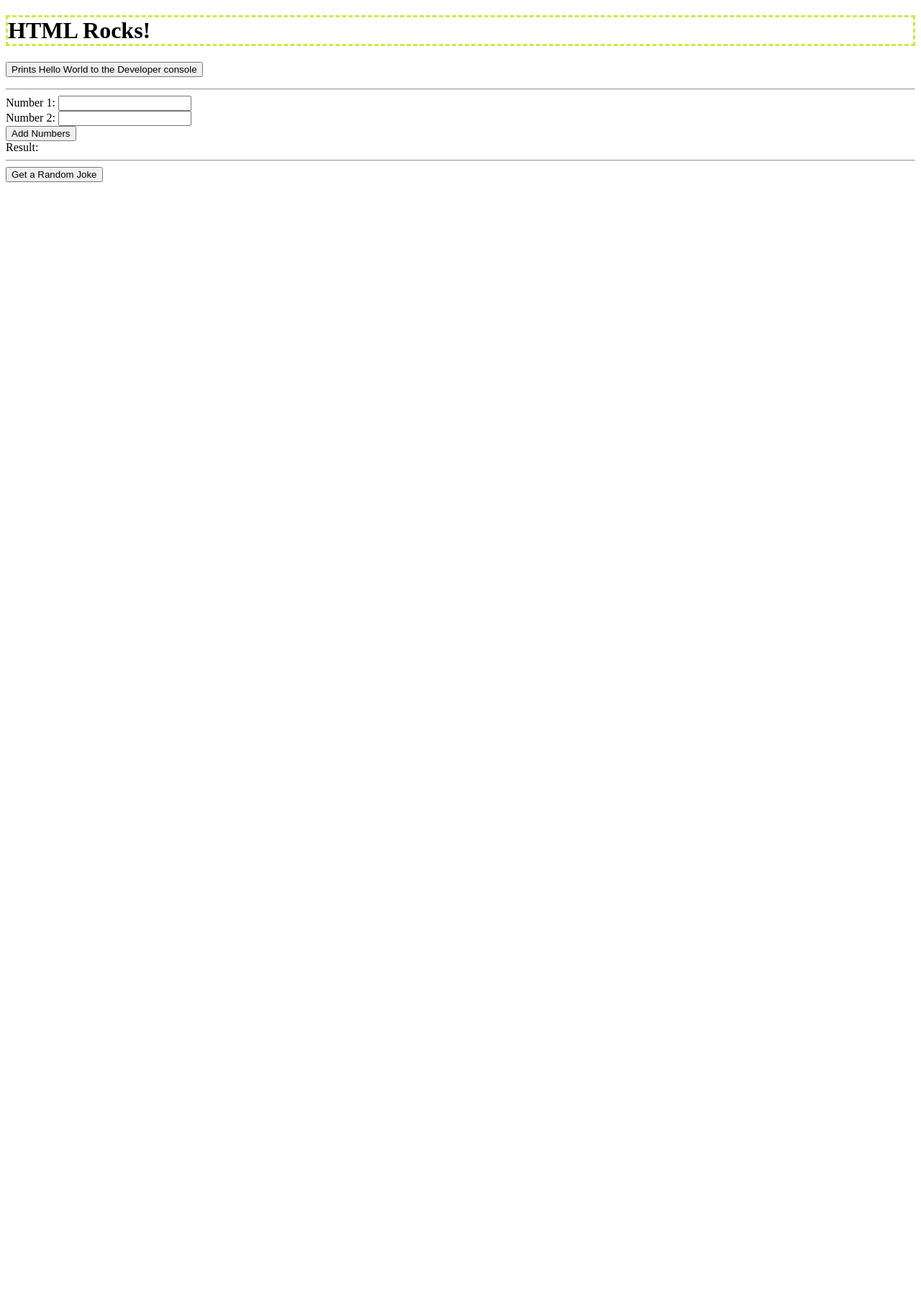
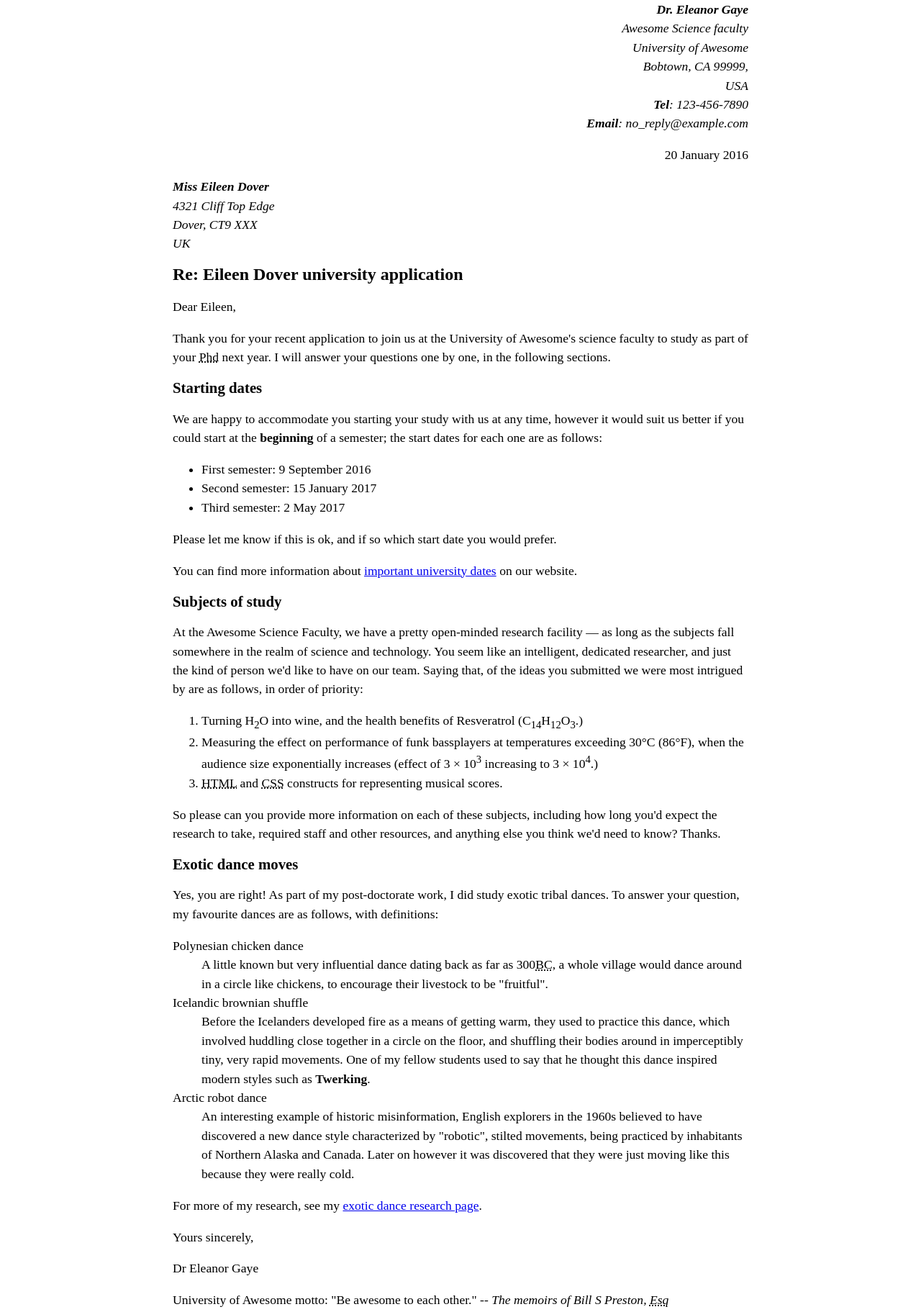
Before and after one commit to haileyprw/lab2, a website: page index.html in a window 1280 px wide. Shown: the whole page at 72% size. Before the commit the page ends 800 px from the top, so only its background shows below. Drawn offline with Linux system fonts and the light colour scheme.

Commit message:
Lab2 Complete!

```diff
--- a/css/style.css
+++ b/css/style.css
@@ -1,4 +1,24 @@
-h1{
-  border-color: #d3e644;
-  border-style: dashed;
+body {
+  max-width: 800px;
+  margin: 0 auto;
 }
+
+.sender-column {
+  text-align: right;
+}
+
+h1 {
+  font-size: 1.5em;
+}
+
+h2 {
+  font-size: 1.3em;
+}
+
+p,ul,ol,dl,address {
+  font-size: 1.1em;
+}
+
+p, li, dd, dt, address {
+  line-height: 1.5;
+}
--- a/index.html
+++ b/index.html
@@ -1,78 +1,87 @@
 <!doctype html>
-<html>
+<html lang="en">
 
 <head>
   <meta charset="utf-8">
-  <title>Hello World!</title>
-  <meta name="description" content="">
-  <meta name="viewport" content="width=device-width, initial-scale=1">
-  <link rel="stylesheet" href="css/style.css">
-  <link rel="shortcut icon" href="img/favicon.ico">
+  <meta name="author" content="Hailey Revel-Whitaker">
+  <link rel="stylesheet" href="./css/style.css">
+  <title>Lab 2 Letter</title>
 </head>
 
 <body>
-  <h1>HTML Rocks!</h1>
-  <p>
-    <button  onclick="helloWorld()">Prints Hello World to the Developer console</button>
-  </p>
-  <hr>
-  <form id="addForm">
-    <label for="num1">Number 1:</label>
-    <input type="number" id="num1" name="num1" required>
-    <br>
-    <label for="num2">Number 2:</label>
-    <input type="number" id="num2" name="num2" required>
-    <br>
-    <button type="submit">Add Numbers</button>
-  </form>
+  <div class="sender-column">
+    <address>
+      <strong>Dr. Eleanor Gaye</strong>
+      <br>Awesome Science faculty
+      <br>University of Awesome
+      <br>Bobtown, CA 99999,
+      <br>USA
+      <br><strong>Tel</strong>: 123-456-7890
+      <br><strong>Email</strong>: no_reply@example.com
+    </address>
+    <p><time datetime="2016-01-20">20 January 2016</time></p>
+  </div>
 
-  <label id="result">Result:</label>
+  <address>
+  <strong>Miss Eileen Dover</strong>
+  <br>4321 Cliff Top Edge
+  <br>Dover, CT9 XXX
+  <br>UK
+  </address>
 
-  <hr>
 
-  <button id="jokeButton">Get a Random Joke</button>
-  <p id="joke"></p>
+  <h1>Re: Eileen Dover university application</h1>
 
-  <script type="module" script="js/main.js">
-    import {helloWorld, add, fetchRandomJoke} from './js/main.js';
+  <p>Dear Eileen,</p>
 
-    // This shows how to assign a function to the window object
-    // so that it can be called from the browser console
-    window.helloWorld = helloWorld;
+  <p>Thank you for your recent application to join us at the University of Awesome's science faculty to study as part of your <abbr title="Doctor of Philosophy">Phd</abbr> next year. I will answer your questions one by one, in the following sections.</p>
 
-    // This shows how to add an event listener to a button in the HTML
-    // and call a function when the button is clicked
-    const form = document.getElementById('addForm');
-    form.addEventListener('submit', function(e) {
-      e.preventDefault();
-      const num1 = parseFloat(document.getElementById('num1').value);
-      const num2 = parseFloat(document.getElementById('num2').value);
-      try{
-        const result = add(num1, num2);
-        document.getElementById('result').textContent = `Result: ${result}`;
-      }catch(e){
-        console.error(e);
-        document.getElementById('result').textContent = `Error: ${e.message}`;
-      }
+  <h2>Starting dates</h2>
 
-    });
+  <p>We are happy to accommodate you starting your study with us at any time, however it would suit us better if you could start at the <strong>beginning</strong> of a semester; the start dates for each one are as follows:</p>
 
-    // this shows how to add an event listener to a button in the HTML
-    // that calls a function that fetches a random joke from an API
-    // and displays it on the page
-    const jokebtn = document.getElementById('jokeButton');
-    const jokeresult = document.getElementById('joke');
-    jokebtn.addEventListener('click', async () => {
-      try {
-        jokeresult.textContent = 'Loading...';
-        const joke = await fetchRandomJoke();
-        document.getElementById('joke').textContent = joke;
-      } catch (e) {
-        console.error(e);
-        document.getElementById('joke').textContent = `Error: ${e.message}`;
-      }
-    });
-  </script>
+  <ul>
+    <li>First semester: <time datetime="2016-09-09">9 September 2016</time></li>
+    <li>Second semester: <time datetime="2017-01-15">15 January 2017</time></li>
+    <li>Third semester: <time datetime="2017-05-02">2 May 2017</time></li>
+  </ul>
+
+  <p>Please let me know if this is ok, and if so which start date you would prefer.</p>
+
+  <p>You can find more information about <a title="Important University Dates" href="http://example.com">important university dates</a> on our website.</p>
+
+
+  <h2>Subjects of study</h2>
+
+  <p>At the Awesome Science Faculty, we have a pretty open-minded research facility — as long as the subjects fall somewhere in the realm of science and technology. You seem like an intelligent, dedicated researcher, and just the kind of person we'd like to have on our team. Saying that, of the ideas you submitted we were most intrigued by are as follows, in order of priority:</p>
+
+  <ol>
+    <li>Turning H<sub>2</sub>O into wine, and the health benefits of Resveratrol (C<sub>14</sub>H<sub>12</sub>O<sub>3</sub>.)</li>
+    <li>Measuring the effect on performance of funk bassplayers at temperatures exceeding 30°C (86°F), when the audience size exponentially increases (effect of 3 × 10<sup>3</sup> increasing to 3 × 10<sup>4</sup>.)</li>
+    <li><abbr title="HyperText Markup Language">HTML</abbr> and <abbr title="Cascading Style Sheets">CSS</abbr> constructs for representing musical scores.</li>
+  </ol>
+
+  <p>So please can you provide more information on each of these subjects, including how long you'd expect the research to take, required staff and other resources, and anything else you think we'd need to know? Thanks.</p>
+
+
+  <h2>Exotic dance moves</h2>
+
+  <p>Yes, you are right! As part of my post-doctorate work, I did study exotic tribal dances. To answer your question, my favourite dances are as follows, with definitions:</p>
+
+  <dl>
+    <dt>Polynesian chicken dance</dt>
+    <dd>A little known but very influential dance dating back as far as 300<abbr title="Before Christ">BC</abbr>, a whole village would dance around in a circle like chickens, to encourage their livestock to be "fruitful".</dd>
+    <dt>Icelandic brownian shuffle</dt>
+    <dd>Before the Icelanders developed fire as a means of getting warm, they used to practice this dance, which involved huddling close together in a circle on the floor, and shuffling their bodies around in imperceptibly tiny, very rapid movements. One of my fellow students used to say that he thought this dance inspired modern styles such as <strong>Twerking</strong>.</dd>
+    <dt>Arctic robot dance</dt>
+    <dd>An interesting example of historic misinformation, English explorers in the 1960s believed to have discovered a new dance style characterized by "robotic", stilted movements, being practiced by inhabitants of Northern Alaska and Canada. Later on however it was discovered that they were just moving like this because they were really cold.</dd>
+  </dl>
+
+  <p>For more of my research, see my <a title="Exotic Dance Research Page" href="http://example.com">exotic dance research page</a>.</p>
+  <p>Yours sincerely,</p>
+  <p>Dr Eleanor Gaye</p>
+
+  <p>University of Awesome motto: "Be awesome to each other." -- <em>The memoirs of Bill S Preston, <abbr title="Esquire">Esq</abbr></em></p>
 
 </body>
 
```
